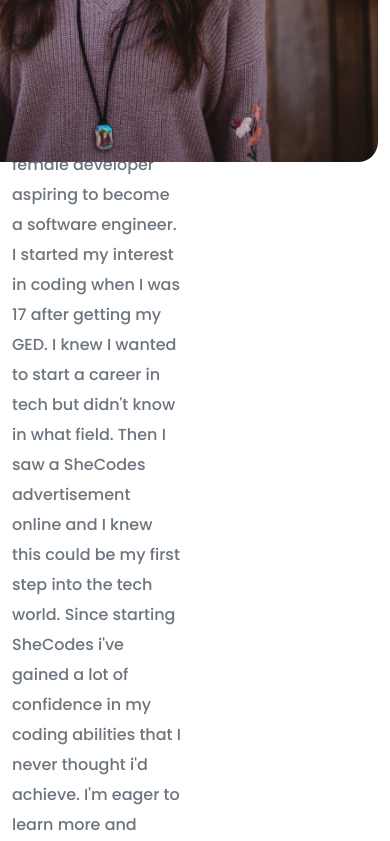
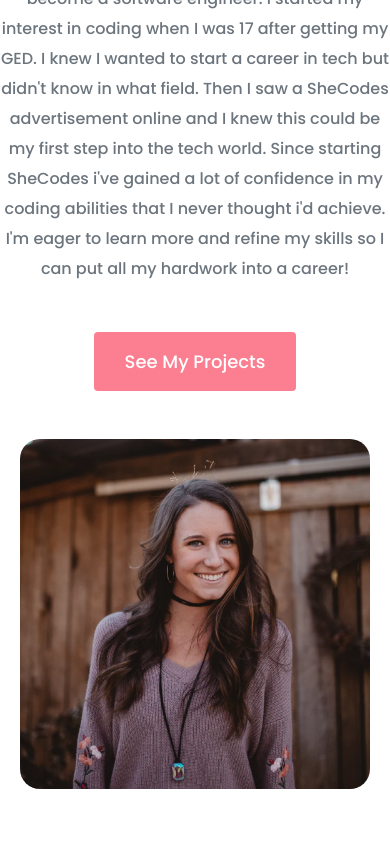
Before and after one commit to cbrown297/phony-portfolio, a plain HTML site: page about.html in a window 390 px wide. Shown: the part 438-1279 px from the top of the page. After the commit the page ends 1243 px from the top, so only its background shows below. Drawn offline with nearby package versions, Linux system fonts and the light colour scheme.

Commit message:
Making the about page responsive

```diff
--- a/about.html
+++ b/about.html
@@ -45,17 +45,17 @@
       </nav>
       <div class="about-section container">
         <div class="row">
-            <div class="col-6">
-                <h1 class="mb-5">Hi I am Claudia Brown</h1>
+            <div class="col-lg-6">
+                <h1 class="mb-4">Hi I am Claudia Brown</h1>
                 <h2 class="mb-4">
                     <small>US</small>
                     Front-end developer, based in Michigan
                 </h2>
-                <p class="text-muted">I'm a 19 year old female developer aspiring to become a software engineer. I started my interest in coding when I was 17 after getting my GED. I knew I wanted to start a career in tech but didn't know in what field. Then I saw a SheCodes advertisement online and I knew this could be my first step into the tech world. Since starting SheCodes i've gained a lot of confidence in my coding abilities that I never thought i'd achieve. I'm eager to learn more and refine my skills so I can put all my hardwork into a career!</p>
-                <a href="/projects.html" class="btn btn-branding" title="My Projects">See My Projects</a>
+                <p class="text-muted mb-5">I'm a 19 year old female developer aspiring to become a software engineer. I started my interest in coding when I was 17 after getting my GED. I knew I wanted to start a career in tech but didn't know in what field. Then I saw a SheCodes advertisement online and I knew this could be my first step into the tech world. Since starting SheCodes i've gained a lot of confidence in my coding abilities that I never thought i'd achieve. I'm eager to learn more and refine my skills so I can put all my hardwork into a career!</p>
+                <a href="/projects.html" class="btn btn-branding mb-5" title="My Projects">See My Projects</a>
             </div>
-            <div class="col-6">
-                <img src="/images/fake-photo.png" alt="Claudia Brown" class="img-fluid" title="Claudia Brown">
+            <div class="col-lg-6">
+                <img src="/images/fake-photo.png" alt="Claudia Brown" class="img-fluid mb-3" title="Claudia Brown">
             </div>
         </div>
       </div>
--- a/src/portfolio.css
+++ b/src/portfolio.css
@@ -56,7 +56,7 @@ p {
 }
 
 .about-section {
-  margin-top: 100px;
+  padding: 160px 20px;
 }
 
 .about-section h1{
@@ -70,19 +70,23 @@ p {
 }
 
 .about-section img {
-  float: right;
   border-radius: 20px;
   max-width: 500px;
+  float: right;
+}
+
+.about-section-content {
+  margin: 30px
 }
 
 .project-section {
-  margin-top: 100px;
+  padding: 160px 20px;
 }
 
 .project-section h1 {
   font-size: 60px;
  text-align: center;
- padding-bottom: 50px;
+ padding-bottom: 60px;
 }
 
 .project-section h2 {
@@ -159,4 +163,19 @@ p {
   .navbar-color {
     opacity: 1;
   }
+
+  .project-section img {
+    max-width: 367px;
+  }
+
+  .about-section {
+    text-align: center;
+    padding: 0;
+    margin-top: 60px;
+  }
+
+  .about-section img {
+    max-width: 350px;
+    float: none;
+  }
 }
```
Also changed, not shown: index.html (+2 -2 lines), projects.html (+1 -1 lines).
